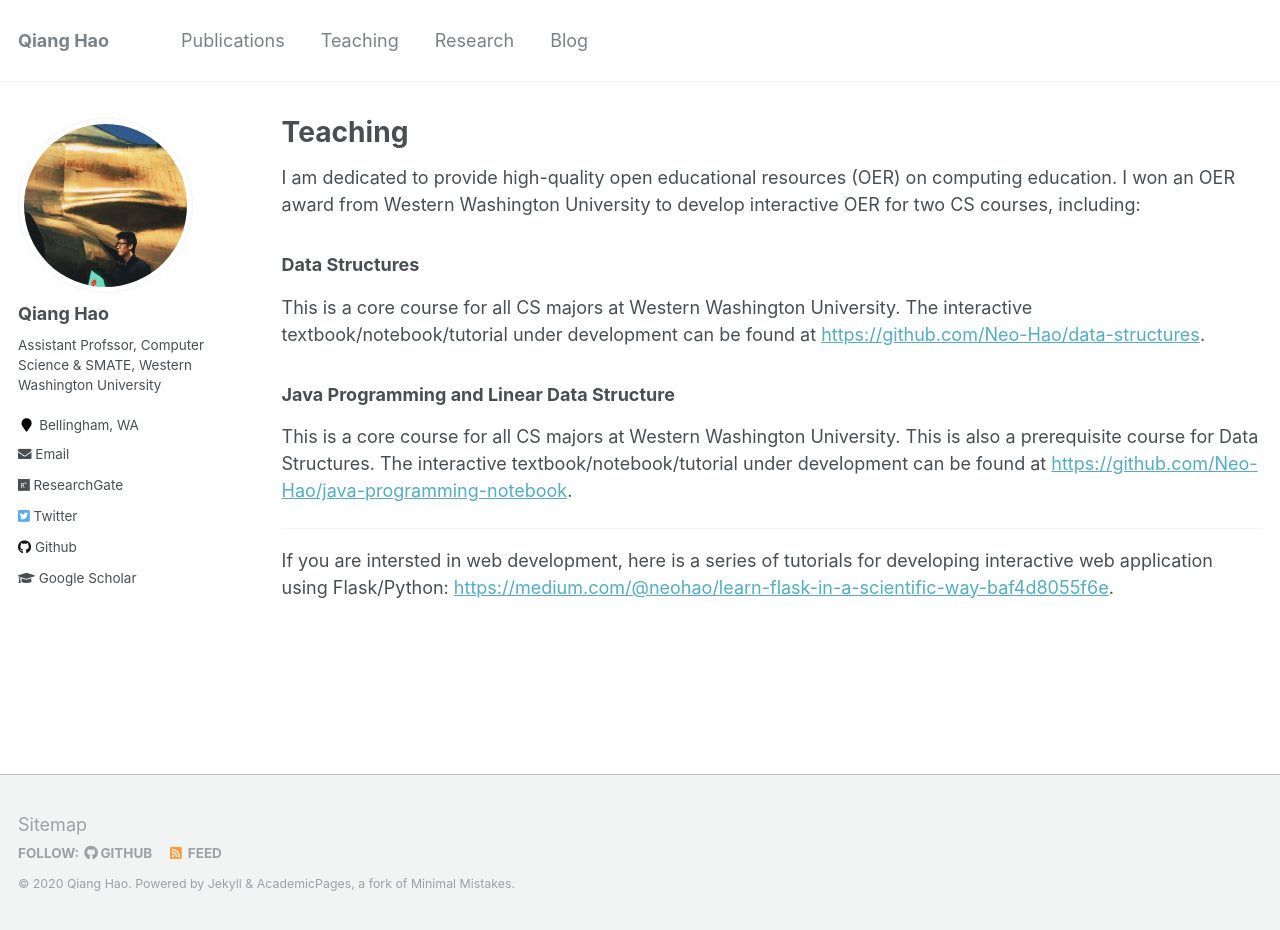
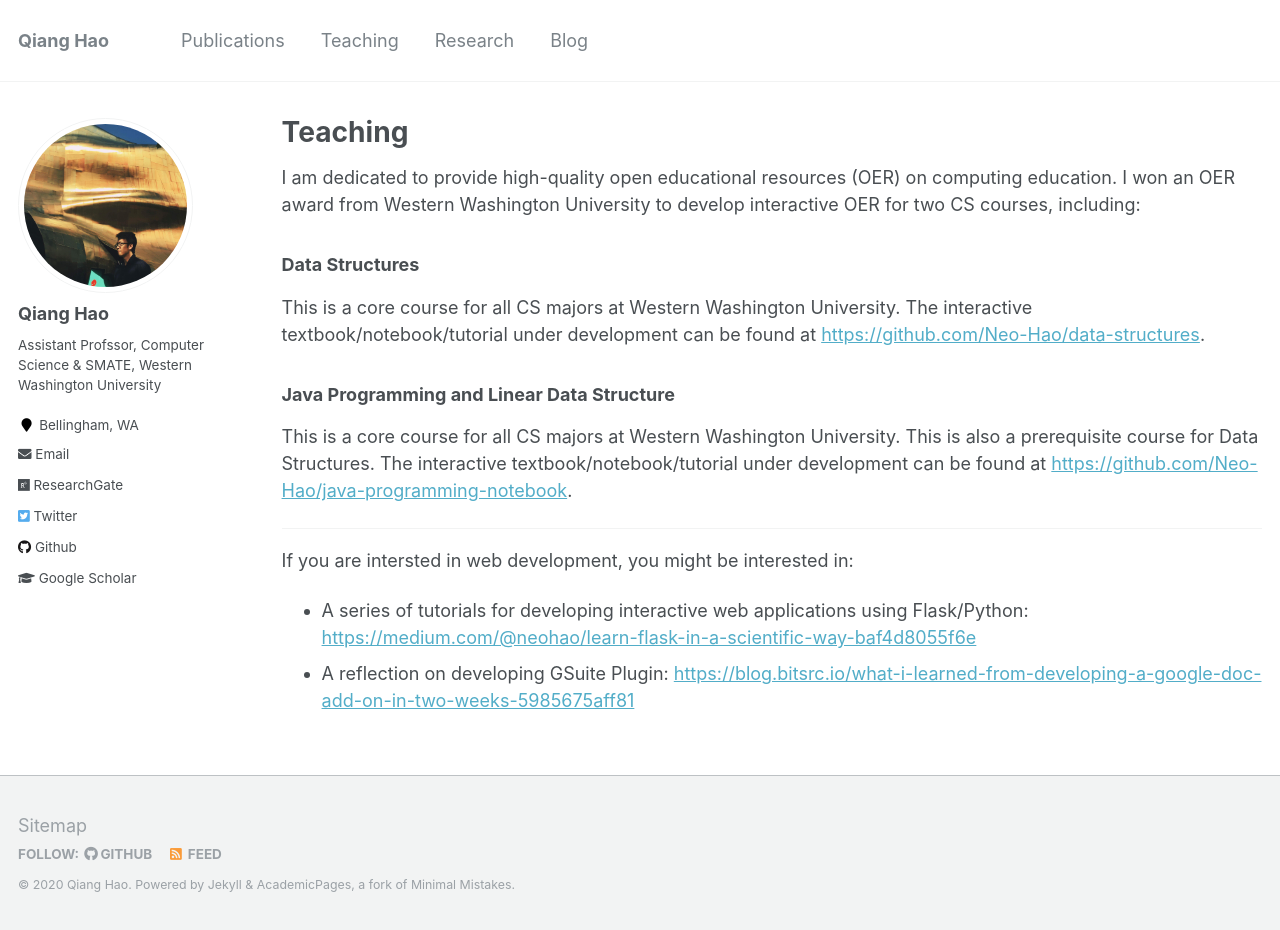
Before and after one commit to Neo-Hao/neo-hao.github.io, a Jekyll site: the page built from _pages/teaching.md, in a window 1280 px wide and 930 px high. Built offline with Jekyll 4.4.1, drawn with Linux system fonts in a browser that asks for light colours.

Commit message:
update pages

```diff
--- a/_pages/teaching.md
+++ b/_pages/teaching.md
@@ -19,4 +19,7 @@ The interactive textbook/notebook/tutorial under development can be found at <ht
 
 ---
 
-If you are intersted in web development, here is a series of tutorials for developing interactive web application using Flask/Python: <https://medium.com/@neohao/learn-flask-in-a-scientific-way-baf4d8055f6e>.
+If you are intersted in web development, you might be interested in:
+
+* A series of tutorials for developing interactive web applications using Flask/Python: <https://medium.com/@neohao/learn-flask-in-a-scientific-way-baf4d8055f6e>
+* A reflection on developing GSuite Plugin: <https://blog.bitsrc.io/what-i-learned-from-developing-a-google-doc-add-on-in-two-weeks-5985675aff81>
```
